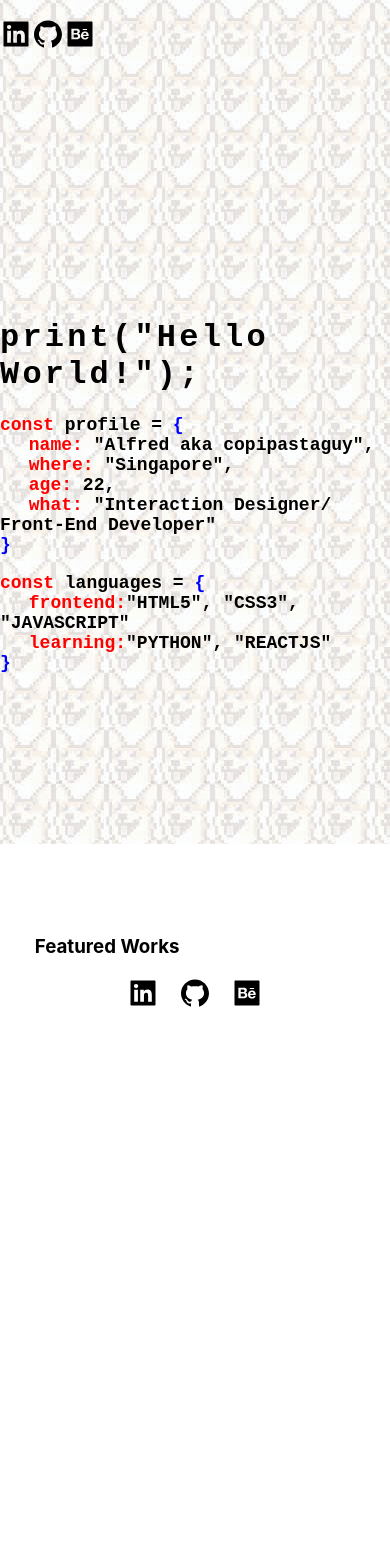
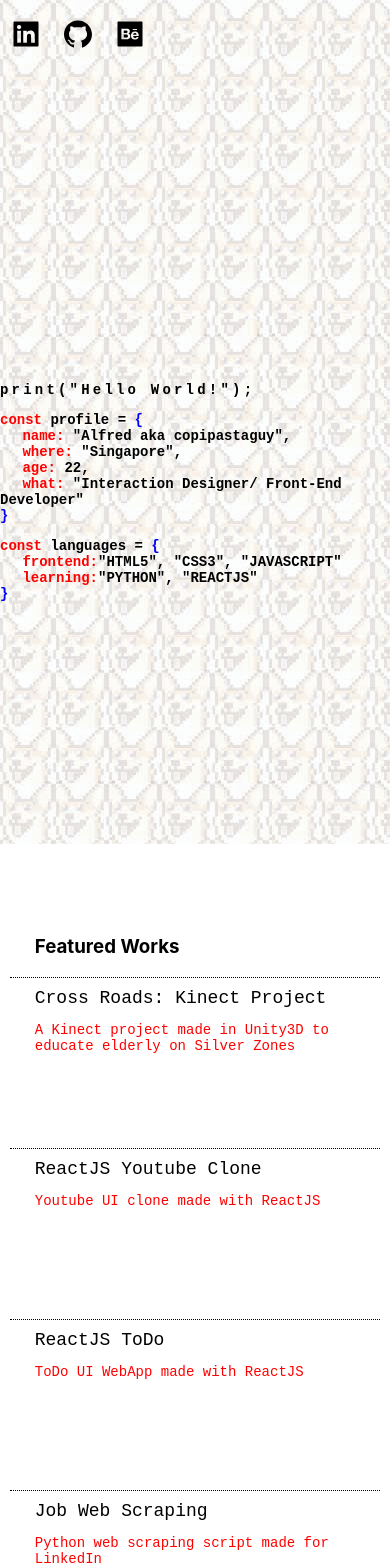
Before and after one commit to copipastaguy/portfolio, a React (Create React App) app: page / in a window 390 px wide. Shown: the top 1568 px of the page. Before the commit the page ends 1013 px from the top, so only its background shows below. Built offline with nearby package versions, Linux system fonts and the light colour scheme.

Commit message:
changed css responsiveness of works section on mobile
- update font size of works
- unable to fix tags on works using map

```diff
--- a/src/component/Masthead/Masthead.module.css
+++ b/src/component/Masthead/Masthead.module.css
@@ -20,6 +20,7 @@
 .mastheadIntro {
   font-size: 18px;
   font-weight: 600;
+  /* width: 70%; */
 }
 
 .coloredWord {
@@ -46,6 +47,12 @@
 }
 
 @media only screen and (max-width: 768px) {
+  .mastheadHeading,
+  .mastheadIntro {
+    font-size: 14px;
+    /* width: 70%; */
+  }
+
   .mastheadImage {
     display: none;
   }
--- a/src/component/NavBar/NavBar.module.css
+++ b/src/component/NavBar/NavBar.module.css
@@ -28,8 +28,9 @@
 
 .social {
   display: flex;
-  /* width: 10%; */
-  justify-content: space-around;
+  padding: 10px;
+  /* justify-content: space-around; */
+  gap: 20px;
 }
 
 .worksButton {
--- a/src/component/Works/Works.js
+++ b/src/component/Works/Works.js
@@ -1,69 +1,79 @@
 import styles from "./Works.module.css";
 // import Work from "../Work/Work";
-
 
 function Works() {
   const works = [
     {
-      id: 0,
       name: "Cross Roads: Kinect Project",
       link: "https://www.behance.net/gallery/89011499/Cross-Roads-Kinect-Project",
       description:
         "A Kinect project made in Unity3D to educate elderly on Silver Zones",
       tags: ["game development, kinect console, unity3d"],
-      tag : {
+      tag: {
         tag01: "game development",
         tag02: "kinect console",
-        tag03: "C#"
+        tag03: "C#",
       },
       language: "C#",
     },
     {
-      id: 1,
       name: "ReactJS Youtube Clone",
       link: "https://github.com/copipastaguy/react-youtube-clone",
       description: "Youtube UI clone made with ReactJS",
       tags: ["web development, ReactJS"],
-      tag : {
+      tag: {
         tag01: "web development",
-        tag02: "reactjs"
+        tag02: "reactjs",
       },
       language: "ReactJS",
     },
     {
-      id: 2,
       name: "ReactJS ToDo",
       link: "https://github.com/copipastaguy/python/tree/main/todolist",
       description: "ToDo UI WebApp made with ReactJS",
       tags: ["web development, ReactJS"],
-      tag : {
+      tag: {
         tag01: "web development",
-        tag02: "reactjs"
+        tag02: "reactjs",
       },
       language: "ReactJS",
     },
     {
-      id: 3,
-      name: "Python Jankenpon",
+      name: "Job Web Scraping",
+      link: "https://github.com/copipastaguy/python/tree/main/jobScrape",
+      description: "Python web scraping script made for LinkedIn",
+      tags: ["python, web scraping"],
+      tag: {
+        tag01: "python",
+      },
+      language: "Python",
+    },
+    {
+      name: "Jankenpon (Rock Paper Scissors)",
       link: "https://github.com/copipastaguy/python/tree/main/jankenpon",
       description: "Python command line Rock Paper Scissors",
       tags: ["python"],
-      tag : {
-        tag01: "python"
+      tag: {
+        tag01: "python",
       },
       language: "Python",
     },
   ];
 
   // mapping out each work and check if "tags" exist in the object keys
-  // iterate each work and log tags
-  // const tags = works.map((work) => {
-  //   if ('tag' in work)
-  //     Object.values(work.tag).forEach(value => {
-  //       console.log(`${work.name} uses ${value}`)
-  //     })
-  // })
-
+  // iterate each work and return tags
+  // works.map((work) => {
+  //   if ("tag" in work)
+  //     Object.values(work.tag).forEach((tag) => {
+  //       // console.log(`${work.name} uses ${tag}`);
+  //       return (
+  //         <p key={tag} className={styles.projectTags}>
+  //           {tag}
+  //         </p>
+  //       );
+  //     });
+  //   return null;
+  // });
 
   return (
     <div className={styles.works}>
@@ -71,8 +81,8 @@
       <div>
         {/* map out individual projs and their info */}
         {/* destructure values of obj */}
-        {works.map( work => {
-          <div className={styles.work} key={work.id}>
+        {works.map((work) => (
+          <div className={styles.work} key={work.name}>
             <a href={work.link} className={styles.title}>
               {work.name}
             </a>
@@ -80,16 +90,13 @@
             <div className={styles.projectTagHeader}>
               <span>Done with: </span>
 
-
-              <p className={styles.projectTags}>
-                {work.tags}
-              </p>
-              {/* <p>{tags}</p> */}
+              <p className={styles.projectTags}>{work.tags}</p>
+              {/* <p className={styles.projectTags}>{tags}</p> */}
             </div>
 
             <p className={styles.projectDescription}>{work.description}</p>
           </div>
-        })}
+        ))}
       </div>
     </div>
   );
--- a/src/component/Works/Works.module.css
+++ b/src/component/Works/Works.module.css
@@ -60,3 +60,21 @@
   margin-left: 15px;
   background-color: white;
 }
+
+@media only screen and (max-width: 768px) {
+  .projectTagHeader {
+    display: none;
+  }
+
+  .projectDescription {
+    display: block;
+  }
+
+  .title {
+    font-size: 18px;
+  }
+
+  .projectDescription {
+    font-size: 14px;
+  }
+}
```
